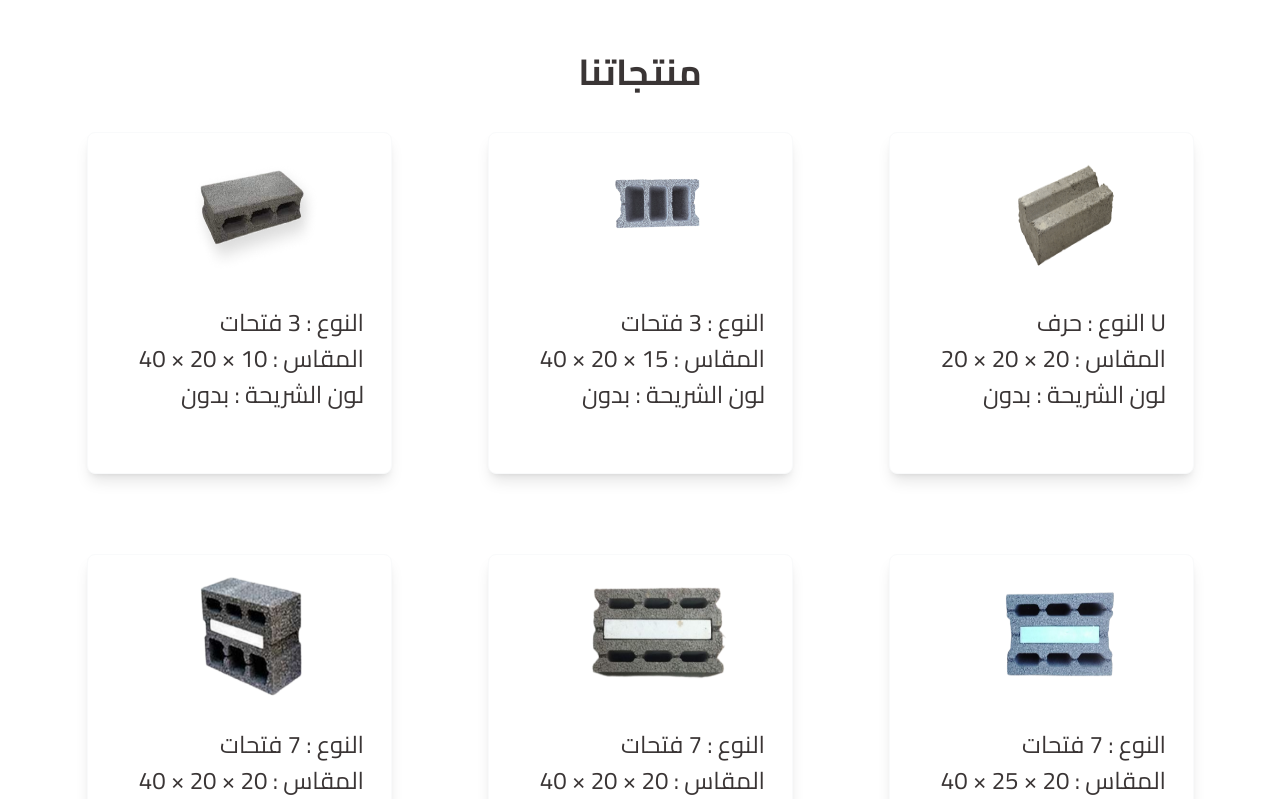
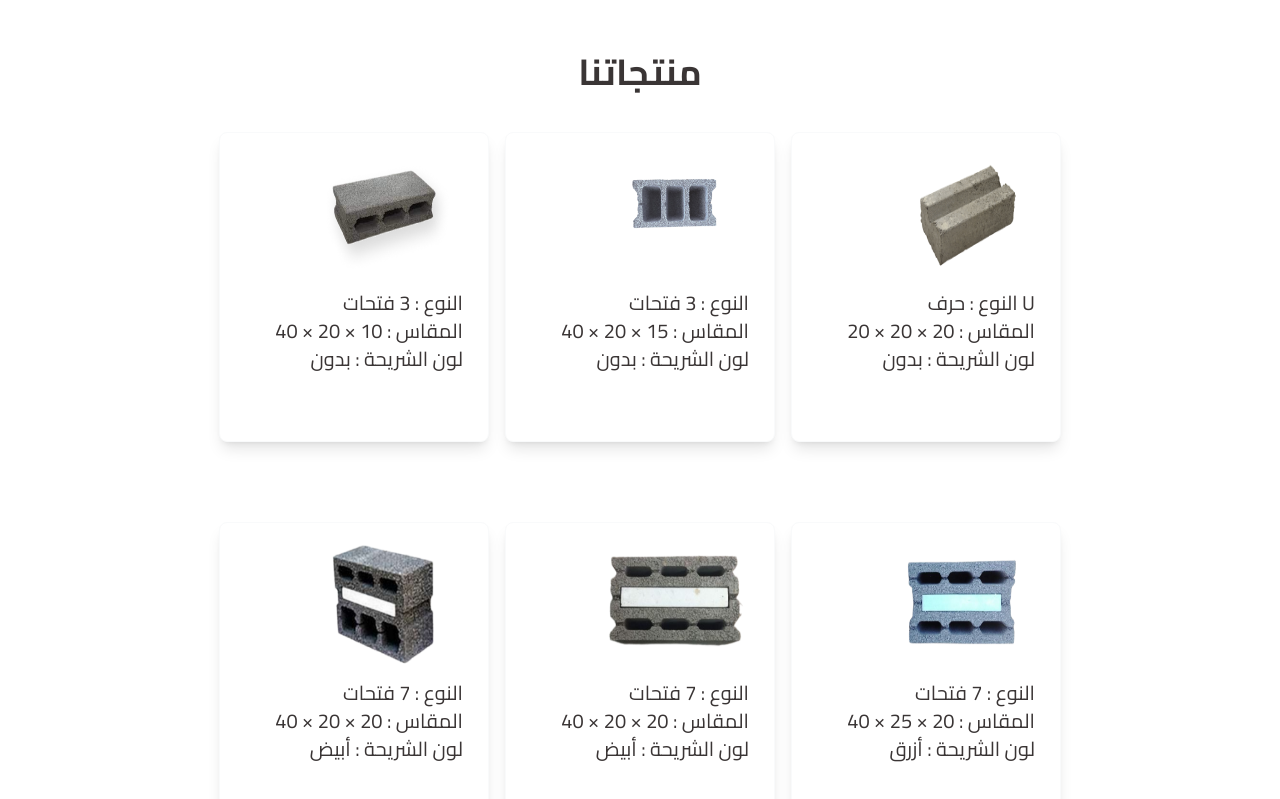
Before and after one commit to abdallamfathy/nama-project, a React (Vite) app: page / in a window 1280 px wide. Shown: the part 920-1719 px from the top of the page. Built offline with nearby package versions, Linux system fonts and the light colour scheme.

Commit message:
edit productss px

```diff
--- a/src/components/Products.jsx
+++ b/src/components/Products.jsx
@@ -86,20 +86,20 @@ const Products = () => {
         <h1 className="text-4xl text-[#3A3535] font-bold text-center mb-10">
           منتجاتنا
         </h1>
-        <div className="flex flex-wrap flex-row justify-center gap-20 gap-x-24">
+        <div className="flex flex-wrap flex-row justify-center gap-20 2xl:gap-x-24 gap-x-4">
           {products.map((product) => (
             <div
               onClick={() => {
                 closeModal, setShowModal(true);
               }}
-              className=" flex flex-row cursor-pointer justify-center items-center w-[305px] h-[342px] relative group bg-white rounded-lg border border-gray-50 shadow-lg  dark:bg-gray-800 dark:border-gray-700"
+              className=" flex flex-row cursor-pointer justify-center items-center 2xl:w-[305px] 2xl:h-[342px] w-[270px] h-[310px] relative group bg-white rounded-lg border border-gray-50 shadow-lg  dark:bg-gray-800 dark:border-gray-700"
             >
               <img
                 className="-my-10 transition duration-[2000]  delay-300 hover:transition-all ease-out hover:left-20 absolute left-24 top-12  hover:w-44  w-36 h-36 hover:h-44"
                 src={product.image}
                 alt="productImage"
               />
-              <div className="text-right text-[#3A3535] text-[24px] h-[108px] w-[250px] relative top-14 ">
+              <div className="text-right text-[#3A3535] 2xl:text-[24px] text-xl h-[108px] w-[250px] relative right-4 top-14 ">
                 <p>{product.name}</p>
                 <p>{product.size}</p>
                 <p>{product.color}</p>
```
